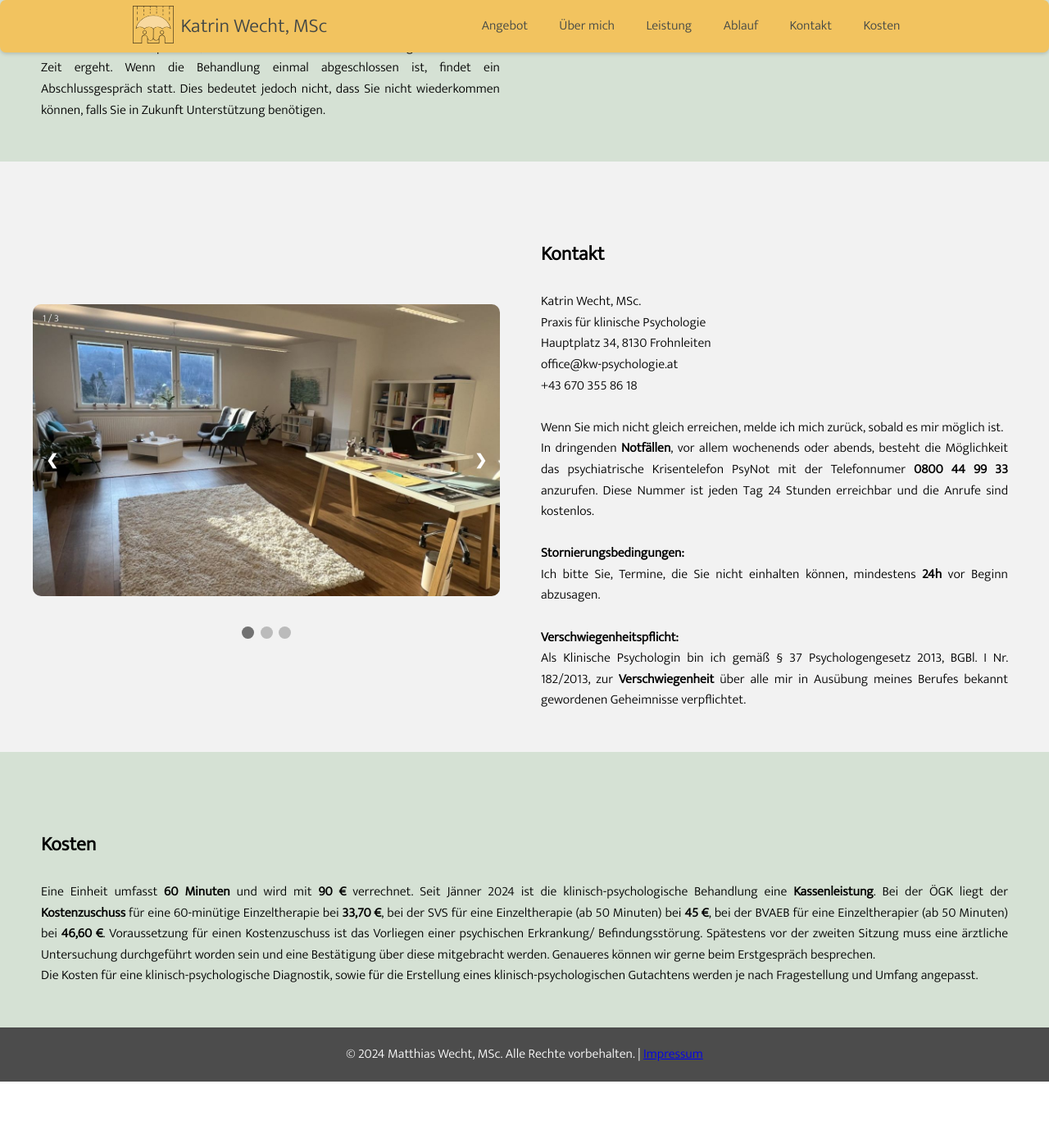
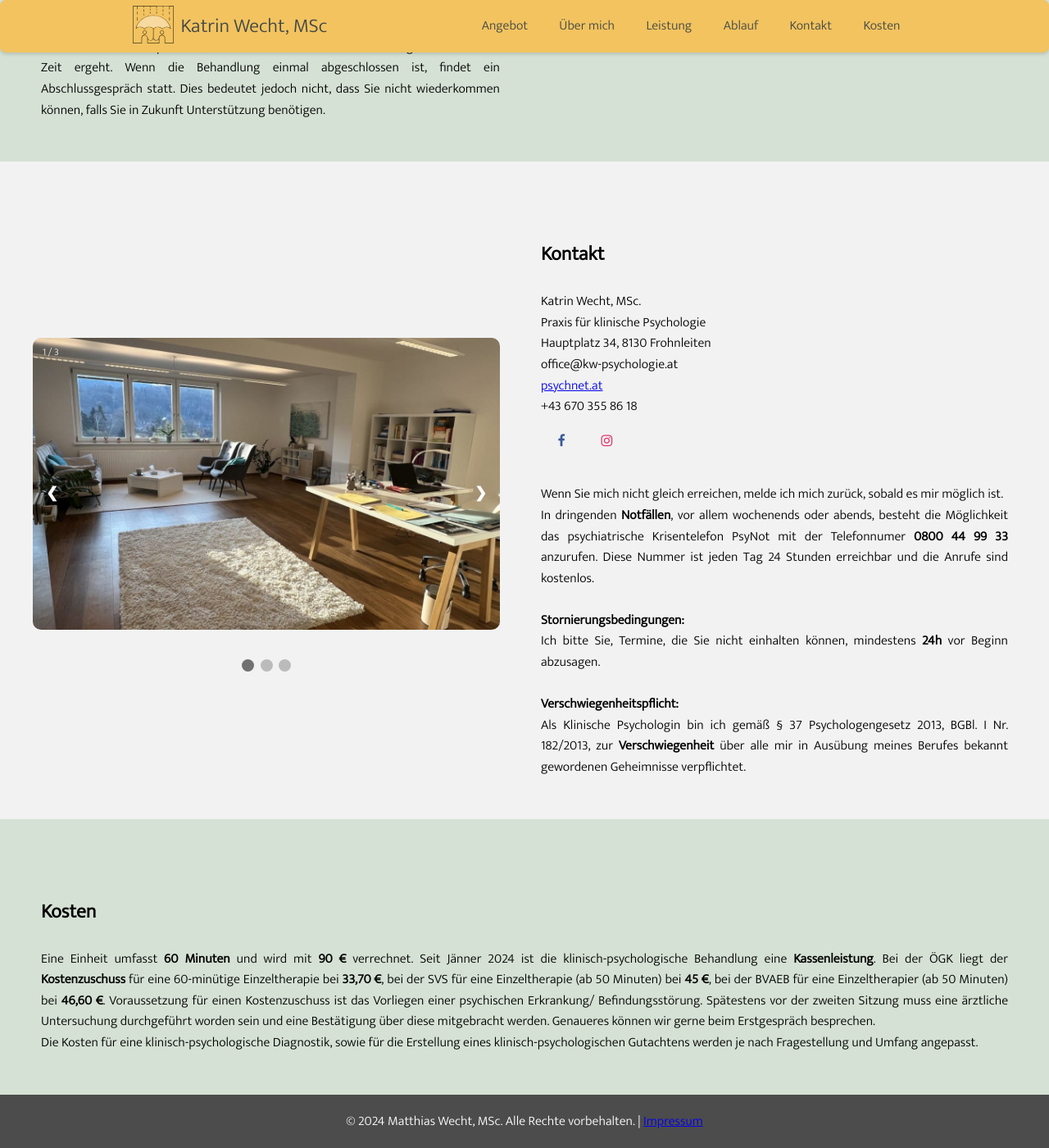
Before and after one commit to 11wecht/11wecht.github.io, a Jekyll site: the page built from index.html, in a window 1280 px wide and 1400 px high, scrolled down 3277 px. Shown: the whole window at 82% size. Built offline with Jekyll 4.4.1, drawn with Linux system fonts in a browser that asks for light colours; before the commit the page ends 4596 px from its top, so only the background shows below that.

Commit message:
section kontakt
add social media buttons

```diff
--- a/assets/css/style.css
+++ b/assets/css/style.css
@@ -68,6 +68,7 @@ section:first-of-type {
     padding-top: var(--navbar-height);
 
 }
+
 .flex-section_ablauf {
     padding: 20px;
     background-color: #d5e1d4;
@@ -81,6 +82,7 @@ section:first-of-type {
     padding-top: var(--navbar-height);
 
 }
+
 .flex-section_kosten {
     padding: 20px;
     background-color: #d5e1d4;
@@ -99,7 +101,7 @@ section:first-of-type {
 }
 
 
-.flex-container_top{
+.flex-container_top {
     display: flex;
     flex-direction: row;
     flex-wrap: wrap;
@@ -131,6 +133,7 @@ section:first-of-type {
     align-items: center;
     /* border: 1px solid black; */
 }
+
 .graphic-container img {
     width: 12rem;
     height: 12rem;
@@ -150,7 +153,8 @@ section:first-of-type {
     position: relative;
     width: 300px;
     height: 300px;
-    margin: 0 auto; /* Center the circular container */
+    margin: 0 auto;
+    /* Center the circular container */
     /* border: 1px solid black; */
     padding: auto;
 }
@@ -162,7 +166,8 @@ section:first-of-type {
     transform: translate(-50%, -50%);
     font-size: 24px;
     text-align: center;
-    font-family: inherit; /* Inherit font from the body */
+    font-family: inherit;
+    /* Inherit font from the body */
 }
 
 .my-table {
@@ -172,7 +177,8 @@ section:first-of-type {
     /* border: 1px solid white; */
 }
 
-.my-table th, .my-table td {
+.my-table th,
+.my-table td {
     /* border: 1px solid white; */
     padding: 10px;
     text-align: left;
@@ -185,8 +191,10 @@ section:first-of-type {
 }
 
 ul {
-    padding-left: 40px; /* Ensure indentation for list items */
-    margin-bottom: 10px; /* Add space between lists */
+    padding-left: 40px;
+    /* Ensure indentation for list items */
+    margin-bottom: 10px;
+    /* Add space between lists */
 }
 
 
@@ -196,10 +204,12 @@ ul {
         flex-direction: column;
         align-items: left;
     }
+
     .flex-container_top {
         flex-direction: column;
         align-items: left;
     }
+
     .flex-container.reverse {
         flex-direction: column-reverse;
     }
@@ -215,15 +225,19 @@ ul {
     .flex-section_leistung .flex-container {
         flex-direction: column-reverse;
     }
+
     .flex-section_ablauf .flex-container {
         flex-direction: column;
     }
+
     .flex-section_ablauf .flex-container_top {
         flex-direction: column;
     }
+
     .flex-section_kontakt .flex-container {
         flex-direction: column-reverse;
     }
+
     .flex-section_kosten .flex-container {
         flex-direction: column;
     }
@@ -235,6 +249,7 @@ ul {
     .text-container {
         padding: 20px;
     }
+
     /* .flex-section_ich .flex-container .text-container {
         text-align: left;
         align-items: flex-start;
@@ -291,17 +306,21 @@ ul {
 }
 
 .navbar-logo {
-    width: 50px;  /* Fixed width */
-    height: 50px;  /* Fixed height */
+    width: 50px;
+    /* Fixed width */
+    height: 50px;
+    /* Fixed height */
     margin-right: 0.5em;
 }
 
 .navbar-title {
     font-size: 1.5em;
     font-family: 'Mukta Light', sans-serif;
-    white-space: nowrap;  /* Prevent wrapping */
+    white-space: nowrap;
+    /* Prevent wrapping */
     overflow: hidden;
-    text-overflow: ellipsis;  /* Add ellipsis if overflow occurs */
+    text-overflow: ellipsis;
+    /* Add ellipsis if overflow occurs */
 }
 
 #navbar-toggle {
@@ -379,6 +398,7 @@ ul {
 }
 
 @media screen and (min-width: 810px) {
+
     #navbar-toggle,
     #navbar-toggle[aria-expanded="true"] {
         display: none;
@@ -429,6 +449,7 @@ footer {
 .mySlides {
     display: none;
 }
+
 .mySlides1 {
     display: none;
 }
@@ -488,6 +509,7 @@ footer {
     display: inline-block;
     transition: background-color 0.6s ease;
 }
+
 .dot1 {
     cursor: pointer;
     height: 15px;
@@ -519,3 +541,31 @@ footer {
         opacity: 1
     }
 }
+
+/* Style all font awesome icons */
+.fa {
+    padding: 20px;
+    font-size: 30px;
+    width: 50px;
+    text-align: center;
+    text-decoration: none;
+}
+
+/* Add a hover effect if you want */
+.fa:hover {
+    opacity: 0.7;
+}
+
+/* Set a specific color for each brand */
+
+/* Facebook */
+.fa-facebook {
+    /* background: #3B5998; */
+    color: #3B5998;
+}
+
+/* Twitter */
+.fa-instagram {
+    /* background: #E1306C; */
+    color: #E1306C;
+}
--- a/index.html
+++ b/index.html
@@ -10,7 +10,7 @@ layout: default
     <meta name="viewport" content="width=device-width, initial-scale=1.0">
     <title>Katrin Wecht, MSc</title>
     <link rel="stylesheet" href="assets/css/style.css">
-    <!-- <link rel="stylesheet" href="https://cdnjs.cloudflare.com/ajax/libs/font-awesome/4.7.0/css/font-awesome.min.css"> -->
+    <link rel="stylesheet" href="https://cdnjs.cloudflare.com/ajax/libs/font-awesome/4.7.0/css/font-awesome.min.css">
     <meta name="description"
         content="Katrin Wecht, MSc - Klinische Psychologin in Frohnleiten. Spezialisiert in der Behandlung von psychologischen Störungen.">
     <meta name="keywords" content="Katrin Wecht, MSc, Klinische Psychologie, Frohnleiten, Mentale Gesundheit, Therapie">
@@ -534,7 +534,10 @@ layout: default
                     Praxis für klinische Psychologie<br>
                     Hauptplatz 34, 8130 Frohnleiten<br>
                     office@kw-psychologie.at<br>
+                    <a href=https://www.psychnet.at/wechtkatrin target="_blank">psychnet.at</a><br>
                     +43 670 355 86 18<br>
+                    <a href="https://www.facebook.com/share/6JUkmHxU4CafPjTC/?mibextid=LQQJ4d" target="_blank" class="fa fa-facebook"></a>
+                    <a href="https://www.instagram.com/kw.psychologie/" target="_blank" class="fa fa-instagram"></a>
                 </p>
 
 
```
Also changed, not shown: 3 other files.
